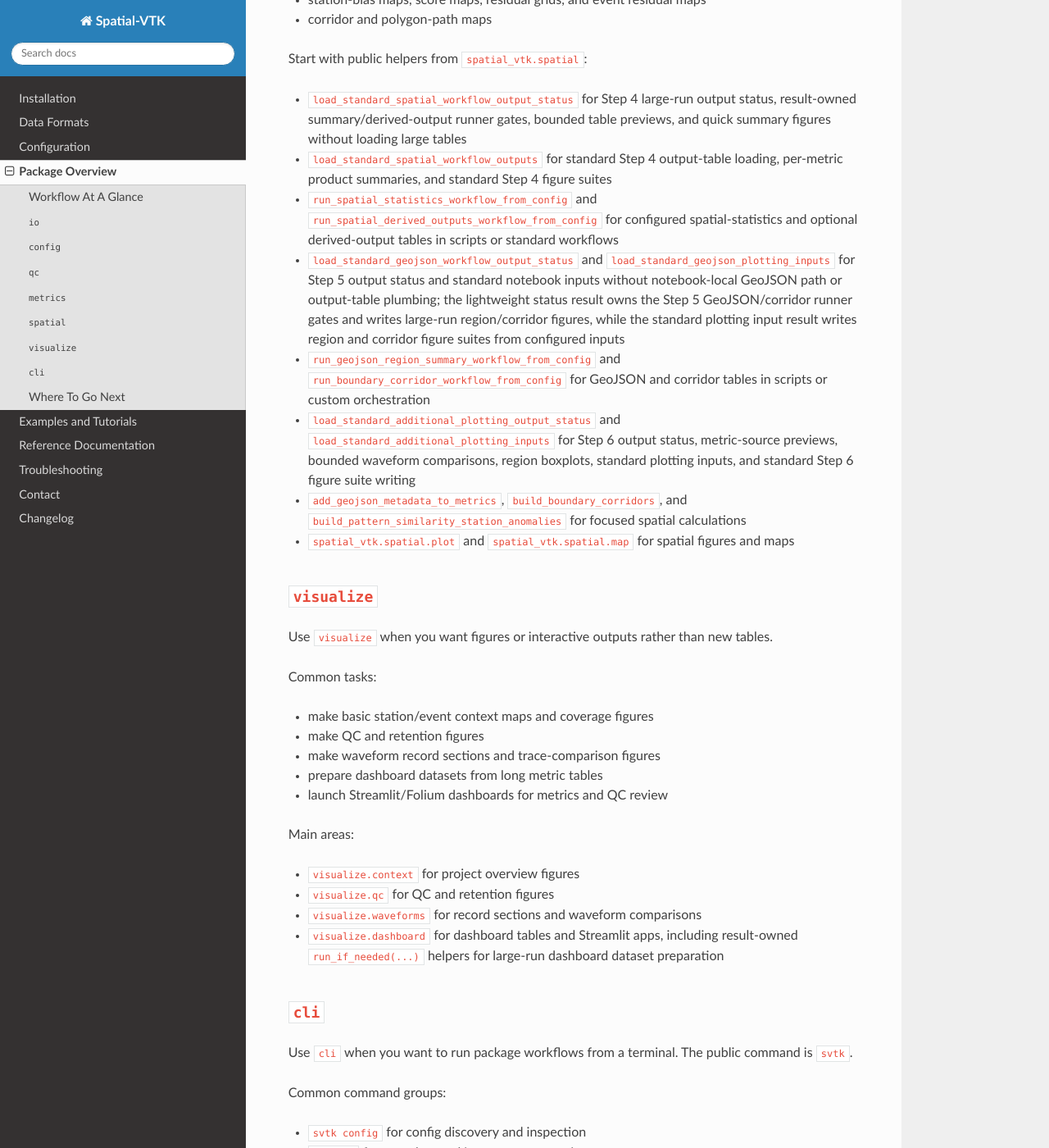
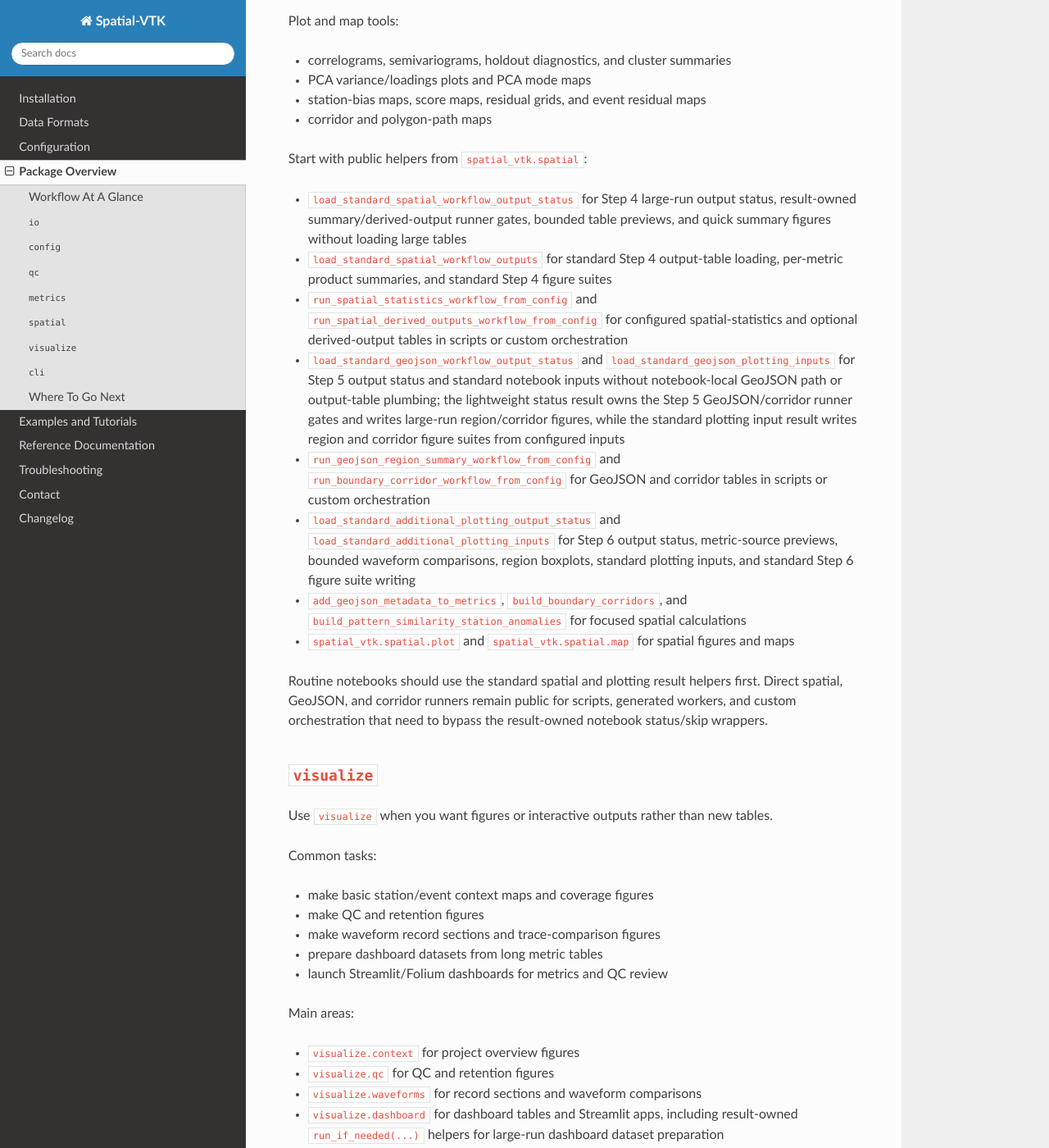
Before and after one commit to bcbirkel/spatial-vtk, a Sphinx documentation site: the page built from docs/package_overview.rst, in a window 1280 px wide and 1400 px high, scrolled down 3816 px. Shown: the whole window at 82% size. Built offline with Sphinx 7.4.7 and the Read the Docs theme 3.1.0, drawn with Linux system fonts in a browser that asks for light colours; some of the changed text lies outside the part shown.

Commit message:
Clarify result-object workflow in package overview

```diff
--- a/docs/changelog.rst
+++ b/docs/changelog.rst
@@ -74,6 +74,9 @@
   - QC API guidance now presents the standard Step 2 workflow result and input
     helpers before direct inventory, overlap, and summary runners, keeping
     routine notebook docs aligned with the result-object workflow.
+  - Package overview guidance now marks direct QC, spatial, GeoJSON, and
+    corridor workflow runners as script/custom-orchestration helpers while
+    keeping standard result objects as the routine notebook path.
   - QC dashboard startup now emits a single readiness warning that includes the
     specific trace-summary blocker, such as missing required columns, instead
     of showing a generic warning plus a second detailed warning.
--- a/docs/package_overview.rst
+++ b/docs/package_overview.rst
@@ -112,6 +112,12 @@
 - ``filter_trace_summary`` and ``queue_rows_from_filtered_trace_df`` for
   manual-review queues
 
+Routine notebooks should use the standard QC result helpers first. The direct
+``run_qc_inventory_from_config``, ``write_qc_inventory_overlap_from_config``,
+and ``run_qc_summary_workflow_from_config`` functions remain public for scripts,
+generated workers, and custom orchestration that need to bypass the
+result-owned notebook status/skip wrapper.
+
 ``metrics``
 -----------
 
@@ -186,8 +192,8 @@
   loading, per-metric product summaries, and standard Step 4 figure suites
 - ``run_spatial_statistics_workflow_from_config`` and
   ``run_spatial_derived_outputs_workflow_from_config`` for configured
-  spatial-statistics and optional derived-output tables in scripts or standard
-  workflows
+  spatial-statistics and optional derived-output tables in scripts or custom
+  orchestration
 - ``load_standard_geojson_workflow_output_status`` and
   ``load_standard_geojson_plotting_inputs`` for Step 5 output status and
   standard notebook inputs without notebook-local GeoJSON path or output-table
@@ -207,6 +213,11 @@
   calculations
 - ``spatial_vtk.spatial.plot`` and ``spatial_vtk.spatial.map`` for spatial
   figures and maps
+
+Routine notebooks should use the standard spatial and plotting result helpers
+first. Direct spatial, GeoJSON, and corridor runners remain public for scripts,
+generated workers, and custom orchestration that need to bypass the
+result-owned notebook status/skip wrappers.
 
 ``visualize``
 -------------
```
Also changed, not shown: 1 other file.
